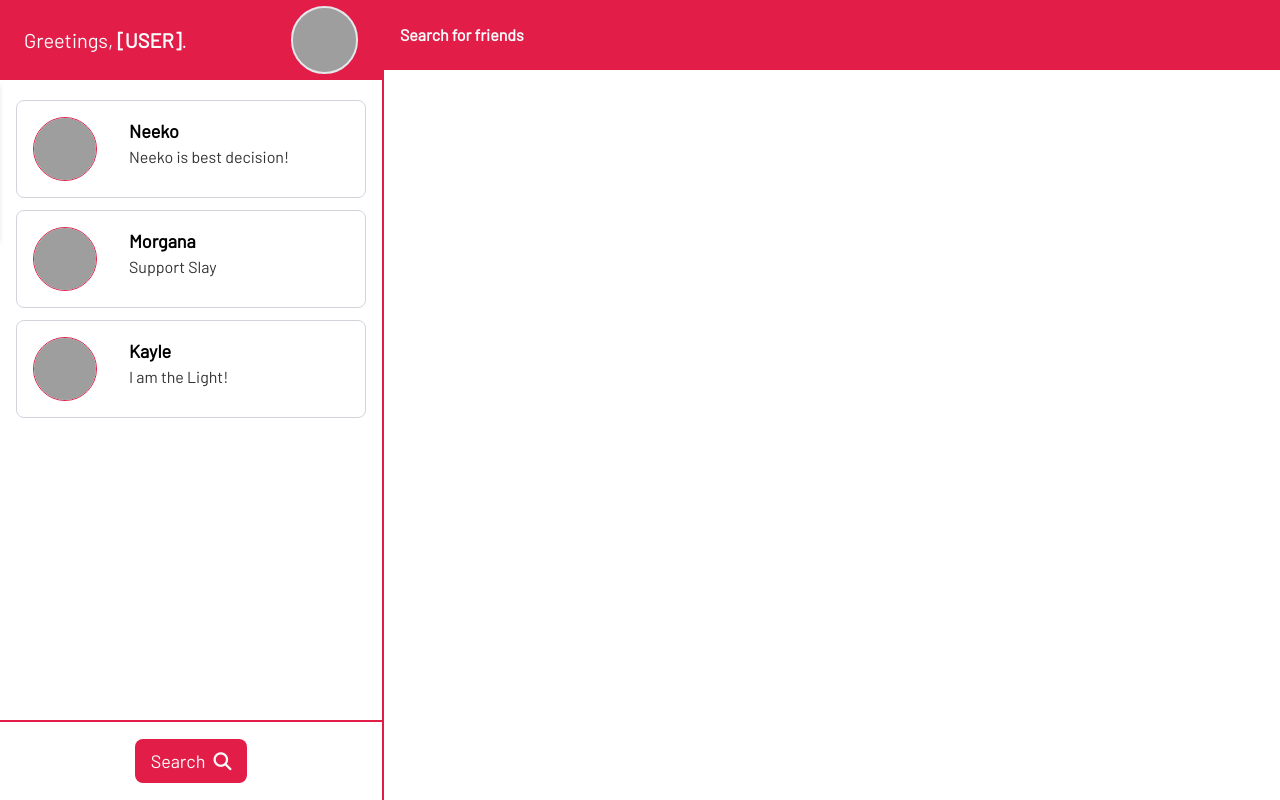
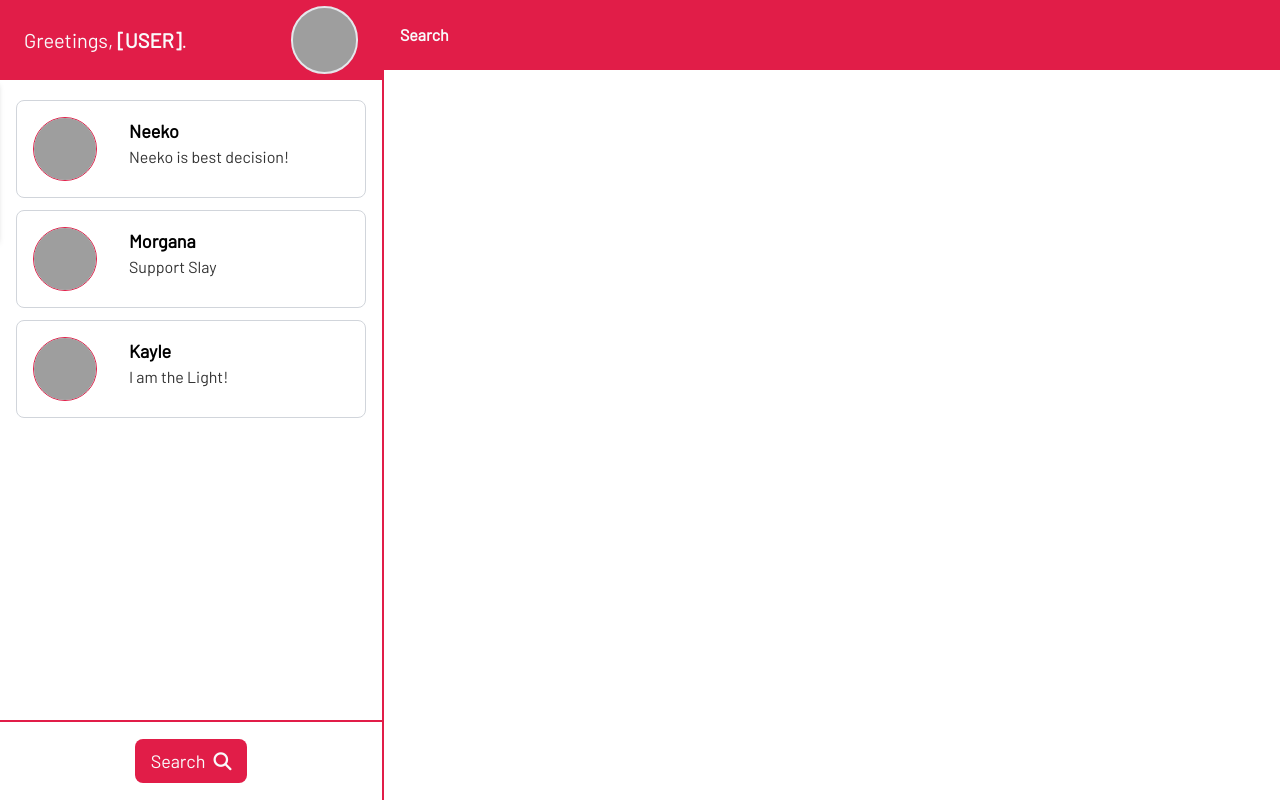
Before and after one commit to brajpatel/messaging-app, a React (Vite) app: page /search in a window 1280 px wide. Built offline with nearby package versions, Linux system fonts and the light colour scheme; grey boxes are pictures that could not be loaded.

Commit message:
Add page enter animation to search page

```diff
--- a/src/App.css
+++ b/src/App.css
@@ -8,3 +8,35 @@
   padding: 0;
   font-family: 'Barlow', sans-serif;
 }
+
+body {
+  overflow: hidden;
+}
+
+.search-page {
+  animation: page-enter 0.3s ease forwards;
+}
+
+@keyframes page-enter {
+  from {
+    left: 100%;
+  }
+
+  to {
+    left: 0;
+  }
+}
+
+.search-page.exit {
+  animation: page-exit 0.3s ease forwards;
+}
+
+@keyframes page-exit {
+  from {
+    left: 0;
+  }
+
+  to {
+    left: 100%;
+  }
+}
--- a/src/App.jsx
+++ b/src/App.jsx
@@ -37,7 +37,7 @@ function App() {
   }
 
   return (
-    <div className={user ? 'h-screen flex flex-col lg:block bg-gray-100 dark:bg-gray-700' : 'h-screen bg-gray-100 dark:bg-gray-900'}>
+    <div className={user ? 'h-screen flex flex-col lg:block bg-gray-100 dark:bg-gray-700 overflow-hidden' : 'h-screen bg-gray-100 dark:bg-gray-900'}>
       <BrowserRouter>
         {user && <Sidebar theme={theme} handleTheme={handleTheme}/>}
 
--- a/src/components/SearchPage.jsx
+++ b/src/components/SearchPage.jsx
@@ -2,15 +2,23 @@ import { Link } from 'react-router-dom';
 import { AiOutlineArrowLeft } from 'react-icons/ai';
 
 function SearchPage() {
+    const exitPage = () => {
+        setTimeout(() => {
+            window.onbeforeunload = function(e) {
+                document.querySelector('.search-page').classList.add('exit');
+            }
+        }, 0);
+    }
+
     return (
-        <div className='h-screen lg:h-full w-full lg:w-auto absolute top-0 right-0 lg:relative bg-white dark:bg-gray-800 overflow-x-hidden overflow-y-auto'>
+        <div className='search-page h-screen lg:h-full w-full lg:w-auto absolute top-0 left-0 lg:relative bg-white dark:bg-gray-800 overflow-x-hidden overflow-y-auto'>
 
         <div className="h-[4.4rem] font-bold bg-rose-600 dark:bg-gray-700 text-gray-50 flex justify-between items-center px-4">
             <Link to="/" className='block lg:hidden hover:bg-[rgb(255,255,255,0.4)] dark:hover:bg-[rgb(255,255,255,0.2)] p-2 rounded-full'>
                 <AiOutlineArrowLeft className='text-2xl cursor-pointer'/>
             </Link>
 
-            <p>Search for friends</p>
+            <p>Search</p>
         </div>
     </div>
     )
```
